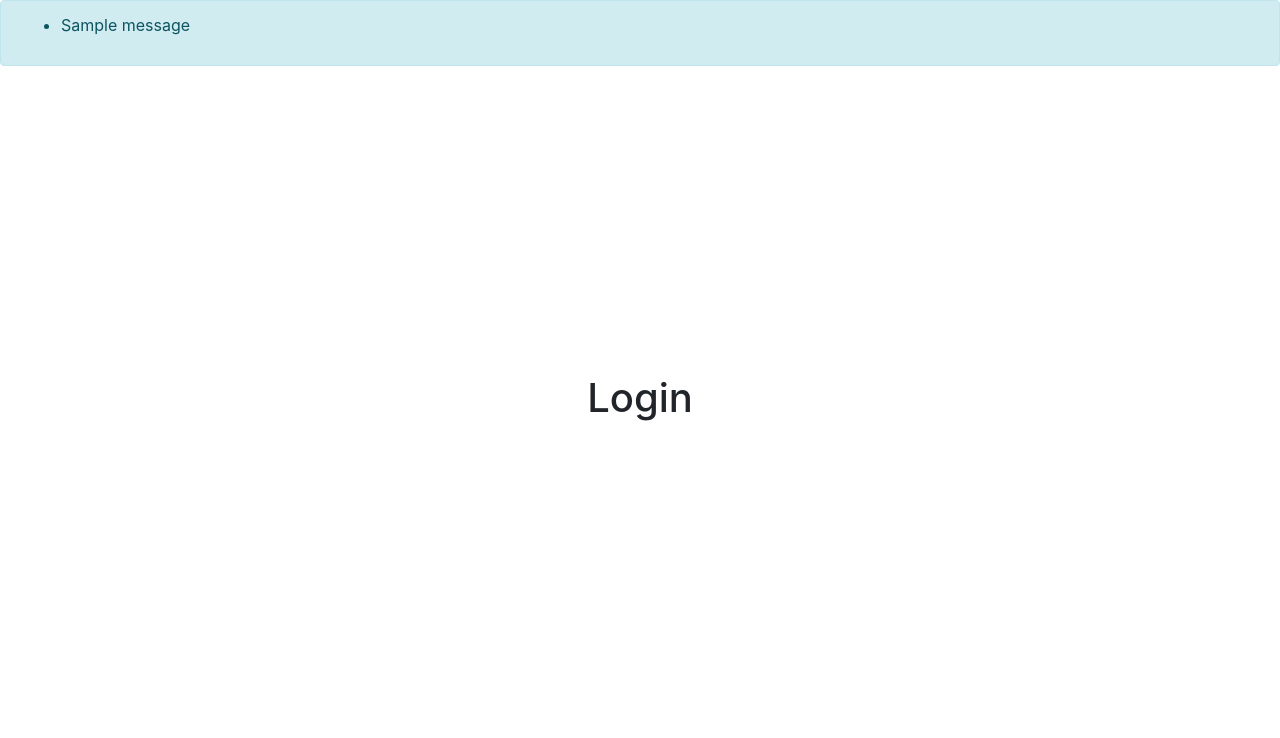
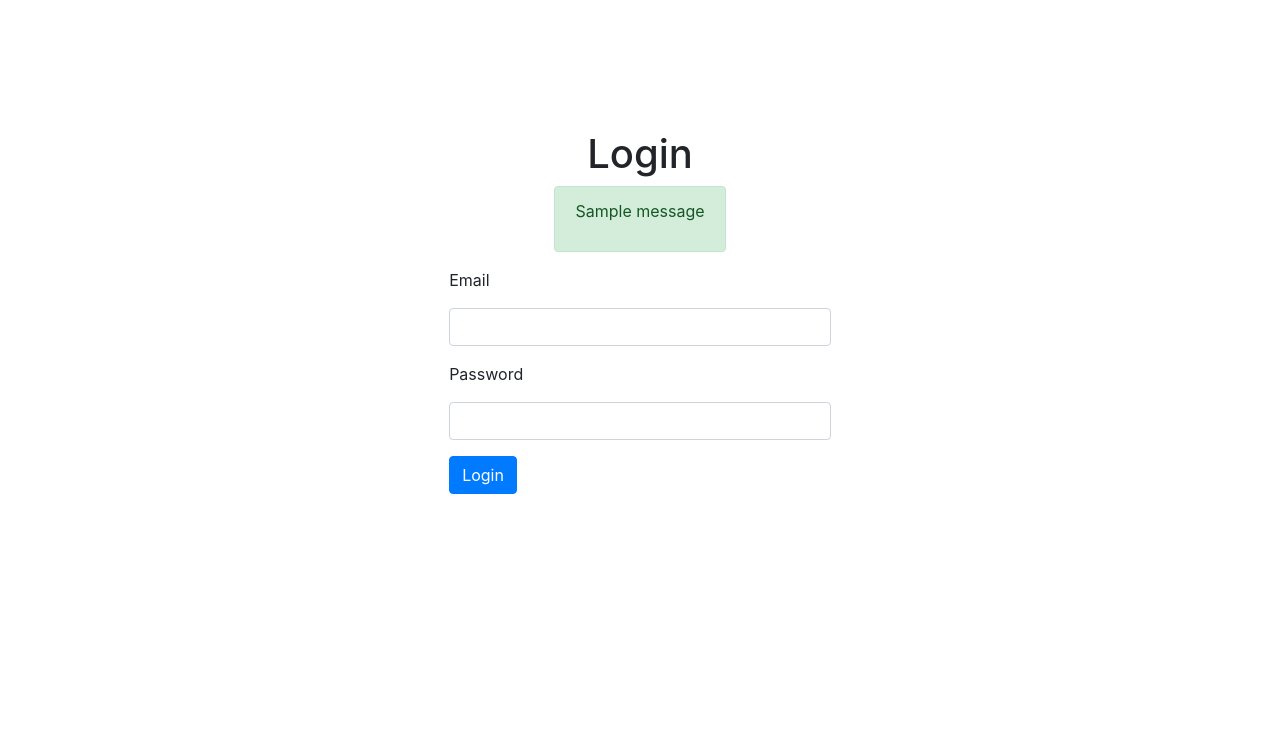
Before and after one commit to ab-abel/flask_auth, a Python web app: template templates/auth/login.html in a window 1280 px wide. Shown: the part 72-810 px from the top of the page. Run offline with Jinja, Linux system fonts and the light colour scheme; the template is opened without the code that fills it, so the values that code supplies are empty, except form fields; one stand-in notice (Sample message) is shown; form fields are guessed from the names that the template uses; some libraries are stand-ins or nearby versions.

Commit message:
added CSFR to login and clean up alert

```diff
--- a/templates/auth/login.html
+++ b/templates/auth/login.html
@@ -6,23 +6,36 @@
 
 {% from 'bootstrap5/form.html' import render_form %}
 
-<div class="alert alert-info">
+<div class="container container-body mb-3">
+    <h1>Login</h1>
+
         {% with messages = get_flashed_messages(with_categories=true) %}
             {% if messages %}
-            <ul>
                     {% for category, message in messages %}
-                    <li class="{{ category }}">{{ message }}</li>
+                        <div class="alert alert-success">
+                            <p class="{{ category }}">{{ message }}</p>
+                        </div>
                     {% endfor %}
-            </ul>
             {% endif %}
 
         {% endwith %}
-    </div>
-    <div class="container container-login mb-3">
-        <h1 >Login</h1>
 
-        {{ render_form(form) }}
+    <form  class="row" method="POST">
+        {{ form.csrf_token }}
+        <div class="col-md-7 form-group">
+            <label for="email" class="form-label">{{form.email.label}}</label>
+            {{form.email(class_="form-control")}}
         </div>
 
+        <div class="col-md-7 form-group">
+            <label for="password" class="form-label">{{form.password.label}}</label>
+            {{form.password(class_="form-control")}}
+        </div>
+
+        <div class="col-md-7 form-group">
+            <button type="submit" class="btn btn-primary">Login</button>
+        </div>
+    </form>
+</div>
 
   {%endblock%}
```
Lines whose indentation alone changed are shown as unchanged.
